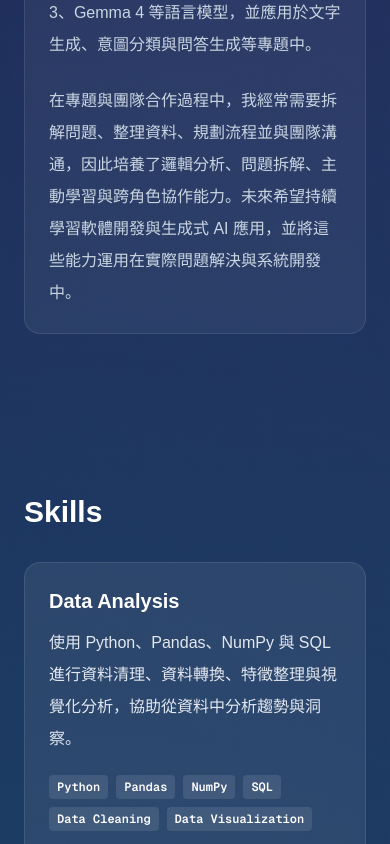
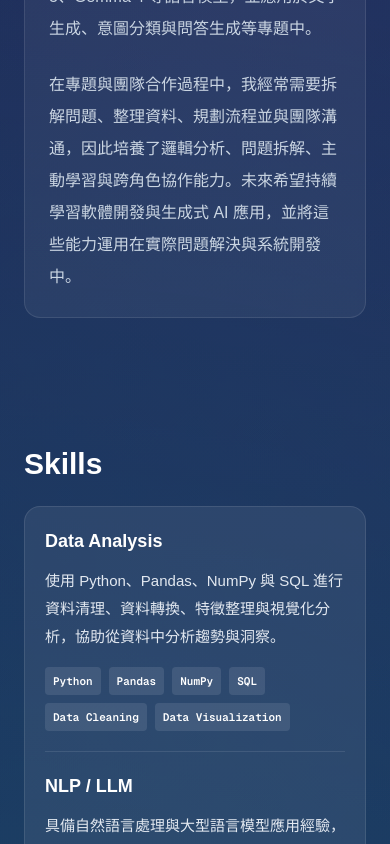
Before and after one commit to brian-kai/my-portfolio, a Next.js app: page / in a window 390 px wide. Shown: the part 1156-2000 px from the top of the page. Built offline with nearby package versions, Linux system fonts and the light colour scheme.

Commit message:
update portfolio

```diff
--- a/app/page.tsx
+++ b/app/page.tsx
@@ -342,7 +342,7 @@ export default function Home() {
         </div>
       </section>
 
-      <section id="about" className="mx-auto max-w-6xl px-6 py-20">
+      <section id="about" className="mx-auto max-w-6xl px-6 py-16 md:py-20">
         <h2 className="mb-6 text-3xl font-bold">About Me</h2>
 
         <div className="rounded-2xl border border-white/10 bg-white/5 p-6 md:p-8">
@@ -368,26 +368,28 @@ export default function Home() {
         </div>
       </section>
 
-      <section id="skills" className="mx-auto max-w-6xl px-6 py-20">
-        <h2 className="mb-8 text-3xl font-bold">Skills</h2>
+      <section id="skills" className="mx-auto max-w-6xl px-6 py-16 md:py-20">
+        <h2 className="mb-6 text-3xl font-bold md:mb-8">Skills</h2>
 
-        <div className="rounded-2xl border border-white/10 bg-white/[0.07] p-6 md:p-8">
+        <div className="rounded-2xl border border-white/10 bg-white/[0.07] p-5 md:p-8">
           {skills.map((skill) => (
             <article
               key={skill.category}
-              className="border-b border-white/10 py-6 first:pt-0 last:border-b-0 last:pb-0"
+              className="border-b border-white/10 py-5 first:pt-0 last:border-b-0 last:pb-0 md:py-6"
             >
-              <h3 className="text-xl font-bold">{skill.category}</h3>
+              <h3 className="text-lg font-bold md:text-xl">
+                {skill.category}
+              </h3>
 
-              <p className="mt-3 max-w-5xl leading-8 text-slate-200">
+              <p className="mt-3 max-w-5xl text-[15px] leading-7 text-slate-200 md:text-base md:leading-8">
                 {skill.description}
               </p>
 
-              <div className="mt-5 flex flex-wrap gap-2">
+              <div className="mt-4 flex flex-wrap gap-2 md:mt-5">
                 {skill.items.map((item) => (
                   <span
                     key={item}
-                    className="rounded bg-white/10 px-2 py-1 font-mono text-xs font-semibold text-white"
+                    className="rounded bg-white/10 px-2 py-1 font-mono text-[11px] font-semibold leading-5 text-white md:text-xs"
                   >
                     {item}
                   </span>
@@ -398,7 +400,7 @@ export default function Home() {
         </div>
       </section>
 
-      <section id="projects" className="mx-auto max-w-6xl px-6 py-20">
+      <section id="projects" className="mx-auto max-w-6xl px-6 py-16 md:py-20">
         <h2 className="mb-8 text-3xl font-bold">Projects</h2>
 
         <div className="grid gap-6 md:grid-cols-2">
@@ -465,7 +467,7 @@ export default function Home() {
         </div>
       </section>
 
-      <section id="research" className="mx-auto max-w-6xl px-6 py-20">
+      <section id="research" className="mx-auto max-w-6xl px-6 py-16 md:py-20">
         <div className="mb-8">
           <h2 className="text-3xl font-bold">Research & Publications</h2>
           <p className="mt-4 max-w-3xl leading-8 text-slate-300">
@@ -522,7 +524,7 @@ export default function Home() {
         </div>
       </section>
 
-      <section id="experience" className="mx-auto max-w-6xl px-6 py-20">
+      <section id="experience" className="mx-auto max-w-6xl px-6 py-16 md:py-20">
         <h2 className="mb-8 text-3xl font-bold">Experience</h2>
 
         <h3 className="mb-5 text-2xl font-semibold">
@@ -624,7 +626,7 @@ export default function Home() {
         </div>
       </section>
 
-      <section id="certificates" className="mx-auto max-w-6xl px-6 py-20">
+      <section id="certificates" className="mx-auto max-w-6xl px-6 py-16 md:py-20">
         <h2 className="mb-8 text-3xl font-bold">Certificates</h2>
 
         <div className="grid gap-6 md:grid-cols-3">
@@ -636,25 +638,25 @@ export default function Home() {
               rel="noopener noreferrer"
               className="group overflow-hidden rounded-2xl border border-white/10 bg-white/[0.07] transition hover:-translate-y-1 hover:border-cyan-300/40 hover:bg-white/10 focus:outline-none focus:ring-2 focus:ring-cyan-300/70"
             >
-              <div className="border-b border-white/10 bg-slate-950/40 p-3">
+              <div className="flex h-56 items-center justify-center border-b border-white/10 bg-slate-950/40 p-3 md:h-auto">
                 <Image
                   src={certificate.image}
                   alt={`${certificate.title} certificate`}
-                  className="aspect-[4/3] w-full rounded-xl object-cover object-top"
+                  className="max-h-full w-full rounded-xl object-contain md:aspect-[4/3] md:object-cover md:object-top"
                   priority={index === 0}
                   sizes="(min-width: 768px) 33vw, 100vw"
                 />
               </div>
 
-              <div className="p-5 md:p-6">
+              <div className="p-4 md:p-6">
                 <p className="text-sm font-medium text-cyan-300">
                   {certificate.issuer}
                 </p>
-                <h3 className="mt-2 text-xl font-semibold leading-8">
+                <h3 className="mt-2 text-lg font-semibold leading-7 md:text-xl md:leading-8">
                   {certificate.title}
                 </h3>
 
-                <div className="mt-4 flex flex-wrap gap-2">
+                <div className="mt-3 flex flex-wrap gap-2 md:mt-4">
                   {certificate.tags.map((tag) => (
                     <span
                       key={tag}
@@ -665,7 +667,7 @@ export default function Home() {
                   ))}
                 </div>
 
-                <div className="mt-5 inline-flex items-center gap-2 text-sm font-medium text-cyan-300 transition group-hover:text-cyan-200">
+                <div className="mt-4 inline-flex items-center gap-2 text-sm font-medium text-cyan-300 transition group-hover:text-cyan-200 md:mt-5">
                   View Certificate
                   <span aria-hidden="true">-&gt;</span>
                 </div>
@@ -675,7 +677,7 @@ export default function Home() {
         </div>
       </section>
 
-      <section id="contact" className="mx-auto max-w-6xl px-6 py-20">
+      <section id="contact" className="mx-auto max-w-6xl px-6 py-16 md:py-20">
         <h2 className="mb-6 text-3xl font-bold">Let&apos;s Connect</h2>
 
         <div className="rounded-2xl border border-white/10 bg-white/5 p-6 md:p-8">
```
